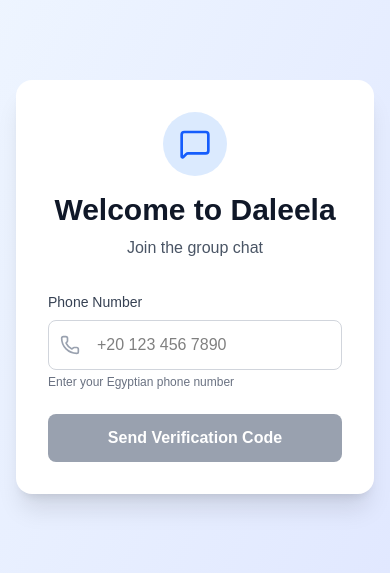
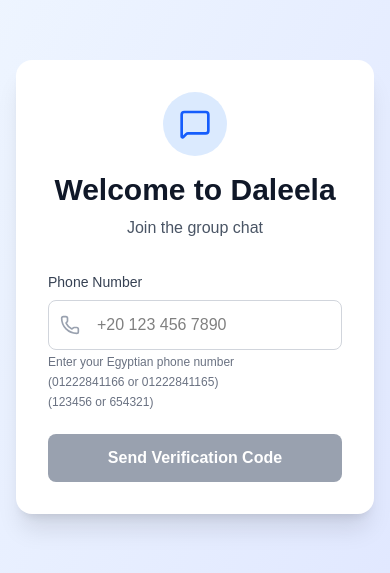
Before and after one commit to AmrrTarekk/daleela-chat, a Next.js app: page / in a window 390 px wide. Shown: the part 135-708 px from the top of the page. Built offline with nearby package versions, Linux system fonts and the light colour scheme; no server answers.

Commit message:
Enhance README with detailed setup instructions and project structure; add example phone numbers in login component for clarity

```diff
--- a/src/components/Login/Step0.tsx
+++ b/src/components/Login/Step0.tsx
@@ -44,6 +44,10 @@
         <p className="text-xs text-gray-500 mt-1">
           Enter your Egyptian phone number
         </p>
+        <p className="text-xs text-gray-500 mt-1">
+          (01222841166 or 01222841165)
+        </p>
+        <p className="text-xs text-gray-500 mt-1">(123456 or 654321)</p>
       </div>
 
       {error && (
```
Also changed, not shown: 1 other file (tests, documents, lock files or other folders).
